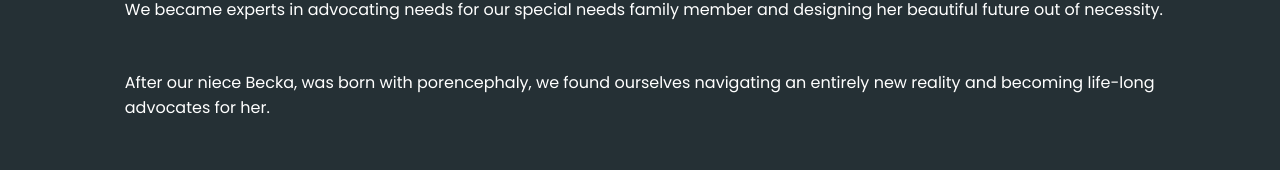
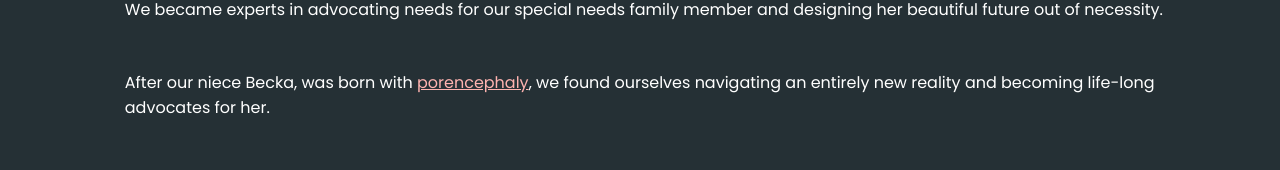
Before and after one commit to gwilliamboyd/kare-matters, a Next.js app: page /about-us in a window 1280 px wide. Shown: the part 758-928 px from the top of the page. Built offline with nearby package versions, Linux system fonts and the light colour scheme.

Commit message:
Updates site links

```diff
--- a/app/let-us-help/page.jsx
+++ b/app/let-us-help/page.jsx
@@ -114,7 +114,7 @@ const page = () => {
             </p>
             <a
               className={styles.workLink}
-              href='#'>
+              href='mailto:contact@beckashouse.com'>
               Your Long Awaited Sigh of Relief
             </a>
           </div>
--- a/components/about-us/AboutInfo.jsx
+++ b/components/about-us/AboutInfo.jsx
@@ -9,11 +9,18 @@ const AboutInfo = () => {
           'We became experts in advocating needs for our special needs family member and designing her beautiful future out of necessity.'
         }
       />
-      <AboutLine
-        text={
-          'After our niece Becka, was born with porencephaly, we found ourselves navigating an entirely new reality and becoming life-long advocates for her.'
-        }
-      />
+      <p className={styles.aboutLine}>
+        After our niece Becka, was born with{' '}
+        <a
+          className={styles.aboutLink}
+          href='https://my.clevelandclinic.org/health/diseases/6099-porencephaly'
+          target='"_blank'>
+          porencephaly
+        </a>
+        , we found ourselves navigating an entirely new reality and becoming
+        life-long advocates for her.
+      </p>
+
       <AboutLine
         text={
           'Like you, we experienced all the unique joys and challenges of determining a purpose-filled future for her.'
@@ -53,7 +60,8 @@ const AboutInfo = () => {
         Need proof?{' '}
         <a
           className={styles.h5Pink}
-          href='#'>
+          href='https://www.beckashouse.com/'
+          target='_blank'>
           See Becka’s House
         </a>
       </h5>
--- a/styles/about.module.css
+++ b/styles/about.module.css
@@ -42,3 +42,7 @@
   align-items: flex-start;
   gap: 3em;
 }
+
+.aboutLink {
+  color: #ffb3b0;
+}
```
Also changed, not shown: app/page.jsx (+5 -2 lines).
